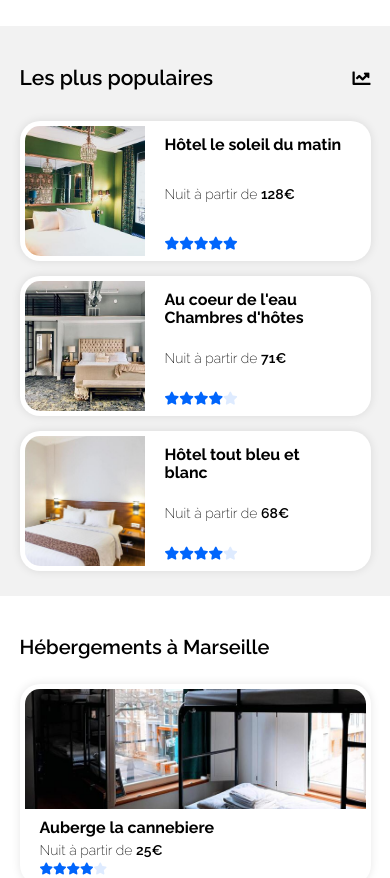
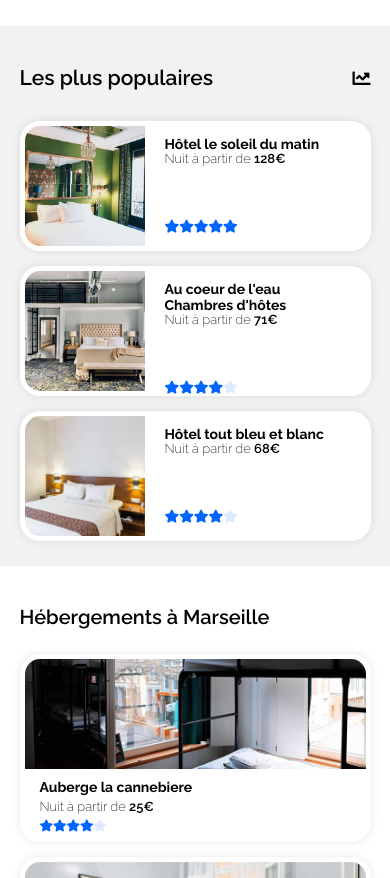
Before and after one commit to LePhotographe/P2, a plain HTML site: page index.html in a window 390 px wide. Shown: the part 700-1578 px from the top of the page. Drawn offline with nearby package versions, Linux system fonts and the light colour scheme.

Commit message:
avant soutenance

```diff
--- a/index.html
+++ b/index.html
@@ -15,10 +15,10 @@
     <nav>
         <img class="nav-logo-mobile" src="images/logo/Booki@3x.png" alt="logo-mobile">
         <img class="nav-logo-desktop" src="images/logo/Booki.png" alt="Logo">
-        <ul class="menu">
-            <a class="nav-hebergements" href="#hebergements"><li>Hébergements</li></a>
-            <a class="nav-activites" href="#activites"><li>Activités</li></a>
-        </ul>
+        <div class="menu">
+            <a class="nav-hebergements" href="#hebergements">Hébergements</a>
+            <a class="nav-activites" href="#activites">Activités</a>
+        </div>
     </nav>
     </header>
 <!--bloc de titre & barre de recherche-->
@@ -177,14 +177,12 @@
                     <div class="card-text">
                         <h4 class="card-title">Hôtel le soleil du matin</h4>
                         <p class="card-tarif">Nuit à partir de <strong>128€</strong></p>
-                        <div class="etoiles">
                         <p class="card-stars">
                             <i class="fa fa-star fa-xs" aria-hidden="true" style="color: #0065FC ;"></i>
                             <i class="fa fa-star fa-xs" aria-hidden="true" style="color: #0065FC ;"></i>
                             <i class="fa fa-star fa-xs" aria-hidden="true" style="color: #0065FC ;"></i>
                             <i class="fa fa-star fa-xs" aria-hidden="true" style="color: #0065FC ;"></i>
                             <i class="fa fa-star fa-xs" aria-hidden="true" style="color: #0065FC ;"></i></p>
-                        </div>
                     </div>
                     </a>
                 </div> <!--Fin de la structure de la carte-->
@@ -195,14 +193,12 @@
                     <div class="card-text">
                     <h4 class="card-title">Au coeur de l'eau Chambres d'hôtes</h4>
                     <p class="card-tarif">Nuit à partir de <strong>71€</strong></p>
-                    <div class="etoiles">
-                    <p class="card-stars">
+                    <p class="card-stars" id="debordement">
                         <i class="fa fa-star fa-xs" aria-hidden="true" style="color: #0065FC ;"></i>
                         <i class="fa fa-star fa-xs" aria-hidden="true" style="color: #0065FC ;"></i>
                         <i class="fa fa-star fa-xs" aria-hidden="true" style="color: #0065FC ;"></i>
                         <i class="fa fa-star fa-xs" aria-hidden="true" style="color: #0065FC ;"></i>
                         <i class="fa fa-star fa-xs" aria-hidden="true" style="color: #deebff ;"></i></p>
-                    </div>
                     </div>
                     </a>
                 </div> <!--Fin de la structure de la carte-->
--- a/styles.css
+++ b/styles.css
@@ -35,6 +35,9 @@ body {
 strong {
   font-weight: 600;
 }
+h4 {
+  font-size: 14px;
+}
 
 /*barre de navigation*/
 
@@ -55,7 +58,7 @@ nav {
   padding: 0px 60px;
 }
 
-ul {
+.menu {
   display: flex;
   align-items: center;
   height: 110px;
@@ -64,13 +67,8 @@ ul {
   list-style-type: none;
 }
 
-li {
+.menu a {
   font-size: medium;
-  justify-content: center;
-}
-
-.menu a {
-  font-size: large;
   text-decoration: none;
   color: black;
   transition: 0.1s ease;
@@ -299,8 +297,8 @@ li {
   margin: 0px;
   padding: 0px 40px;
   display: grid;
-  grid-template-columns: 5fr 2fr;
-  column-gap: 25px;
+  grid-template-columns: 10fr 4fr;
+  column-gap: 40px;
   margin-bottom: 60px;
 }
 
@@ -354,12 +352,12 @@ li {
 }
 
 .gauche .card-image {
-  height: 130px;
+  height: 120px;
 }
 
 .gauche .image-card {
   width: 100%;
-  height: 120px;
+  height: 110px;
   border-top-left-radius: 15px;
   border-top-right-radius: 15px;
   object-fit: cover;
@@ -370,7 +368,7 @@ li {
   margin-bottom: 5px;
 }
 .gauche .card-tarif {
-  font-size: 14px;
+  font-size: 13px;
   font-weight: 200;
   margin-bottom: 5px;
 }
@@ -419,7 +417,7 @@ li {
 }
 
 .droite .card {
-  height: 140px;
+  height: 150px;
   width: 100%;
   background-color: white;
   box-shadow: 0px 0px 10px rgba(0, 0, 0, 0.1);
@@ -430,7 +428,7 @@ li {
 }
 
 .droite .image-card {
-  height: 130px;
+  height: 140px;
   width: 120px;
   object-fit: cover;
   border-top-left-radius: 15px;
@@ -441,7 +439,6 @@ li {
   margin: 15px;
   display: flex;
   flex-direction: column;
-  justify-content: space-between;
 }
 
 .droite a {
@@ -451,8 +448,16 @@ li {
 }
 
 .droite .card-tarif {
-  font-size: 14px;
+  font-size: 13px;
   font-weight: 200;
+}
+
+.droite .card-stars {
+  position: absolute;
+  margin-top: 100px;
+}
+.droite .card-stars .debordement {
+  margin-top: 90px;
 }
 
 /*Début de la section 3 "activités"*/
@@ -772,6 +777,14 @@ footer a:hover {
     color: var(--couleur1);
   }
 
+  .droite .card {
+    height: 130px;
+  }
+
+  .droite .image-card {
+    height: 120px;
+  }
+
   .droite .card-text {
     margin-left: 30px;
   }
@@ -810,6 +823,11 @@ footer a:hover {
   .section3 .card-text {
     margin: 0px 5px;
   }
+
+  .droite .card-stars {
+    position: static;
+    margin-top: 50px;
+  }
 }
 
 /* Fin de la partie tablette*/
@@ -844,17 +862,14 @@ footer a:hover {
     display: flex;
   }
 
-  nav ul {
+  .menu {
     padding: 0px;
     height: auto;
   }
 
-  nav li {
-    text-align: center;
-  }
-
   nav a {
     width: 50%;
+    text-align: center;
   }
   nav .nav-activites,
   .nav-hebergements {
```
